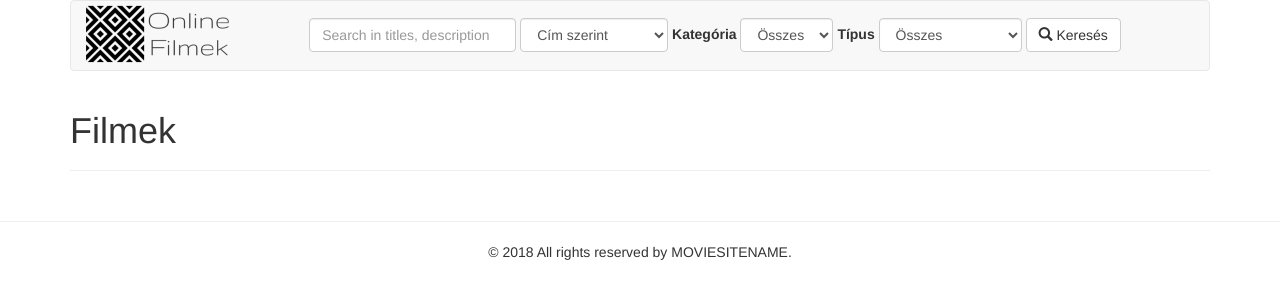
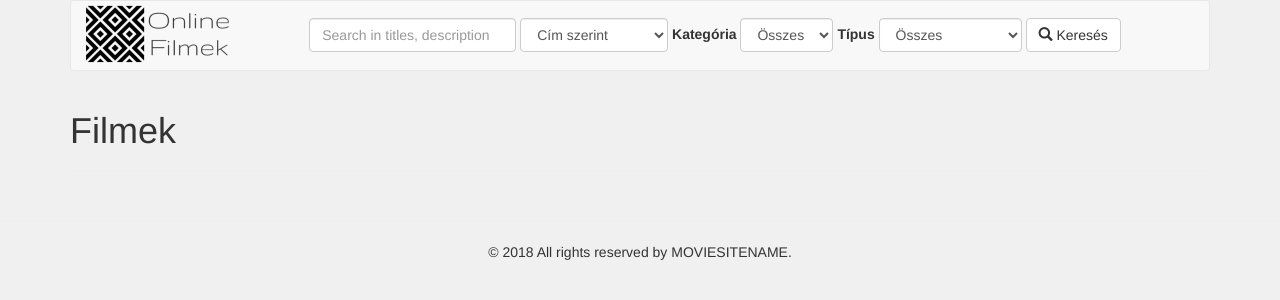
Before and after one commit to sooserno20/filmezz, a Django app: page / in a window 1280 px wide. Shown: the top 300 px of the page. Run offline with Django 3.2, Linux system fonts and the light colour scheme; data that the repository does not hold is empty; some libraries are stand-ins or nearby versions.

Commit message:
Different background

```diff
--- a/static/css/main.css
+++ b/static/css/main.css
@@ -1,3 +1,7 @@
 .margin-top-17 {
     margin-top: 17px;
 }
+
+body {
+    background-color: #F0F0F0;
+}
```
